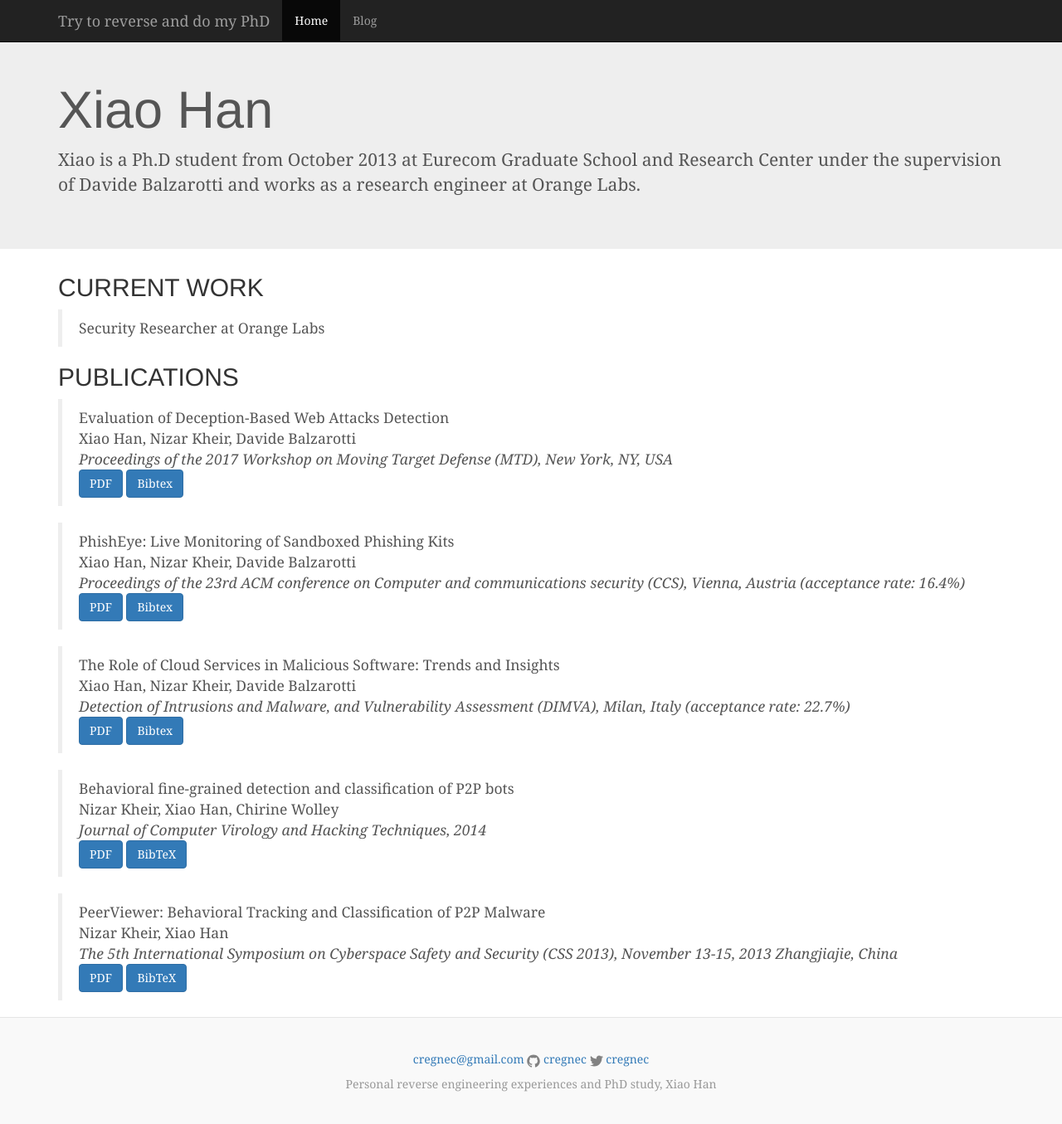
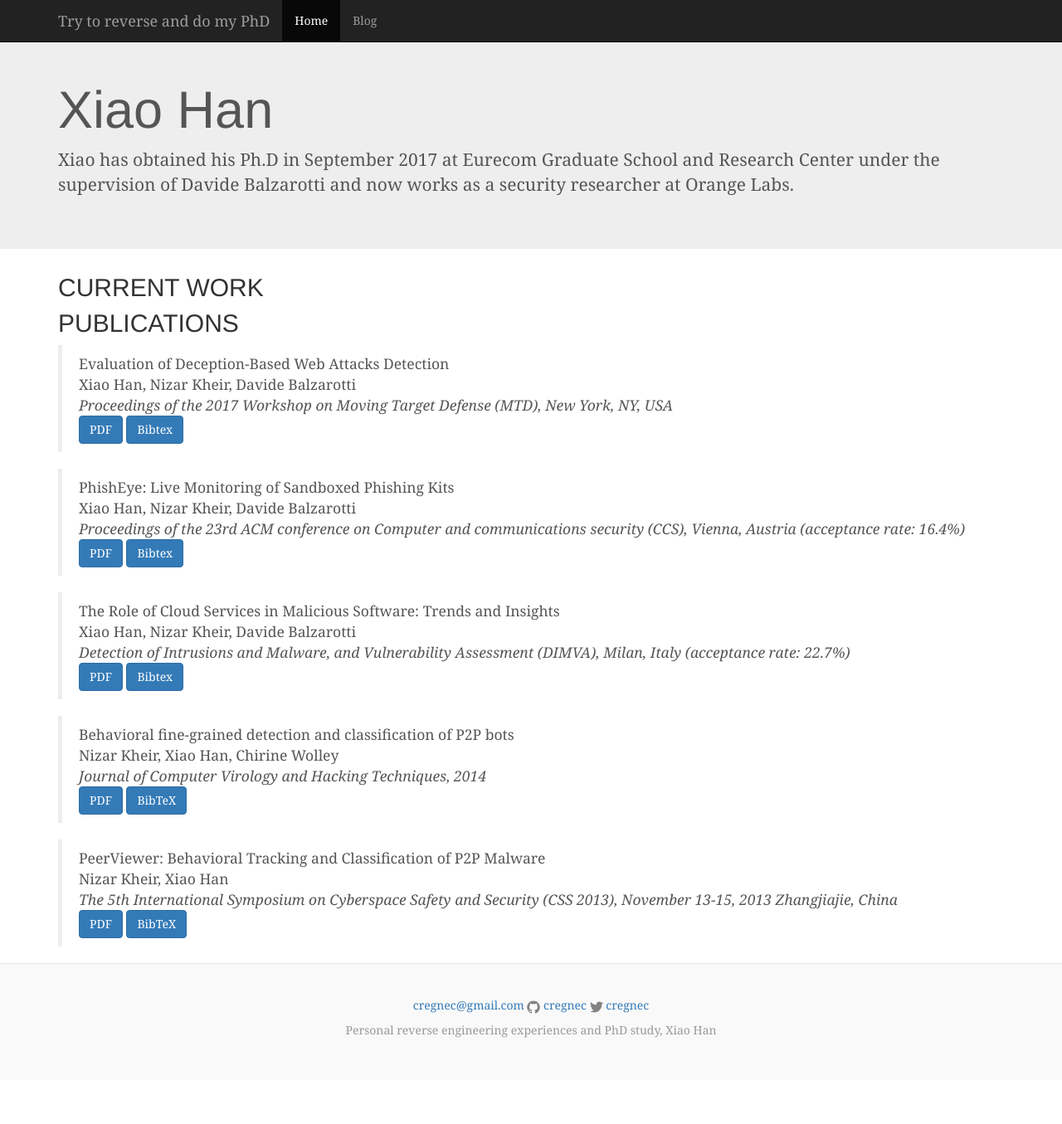
Before and after one commit to cregnec/cregnec.github.io, a Jekyll site: the page built from index.html, in a window 1280 px wide and 1367 px high. Shown: the top 1355 px of the window at 83% size. Built offline with Jekyll 4.4.1, drawn with Linux system fonts in a browser that asks for light colours; nearby versions of some CDN libraries.

Commit message:
update current position

```diff
--- a/_layouts/default.html
+++ b/_layouts/default.html
@@ -11,7 +11,9 @@
     <div class="jumbotron">
       <div class="container">
         <h1>Xiao Han</h1>
-        <p>Xiao is a Ph.D student from October 2013 at Eurecom Graduate School and Research Center under the supervision of Davide Balzarotti and works as a research engineer at Orange Labs.</p>
+        <p>Xiao has obtained his Ph.D in September 2017 at Eurecom Graduate
+        School and Research Center under the supervision of Davide Balzarotti
+        and now works as a security researcher at Orange Labs.</p>
       </div>
     </div>
 
--- a/index.html
+++ b/index.html
@@ -6,12 +6,6 @@ layout: default
         <div class="span12">
         <h2> CURRENT WORK </h2>
 
-        </div>
-    </div>
-
-    <div class="row">
-        <div class="span12">
-        <blockquote>Security Researcher at Orange Labs</blockquote>
         </div>
     </div>
 
```
